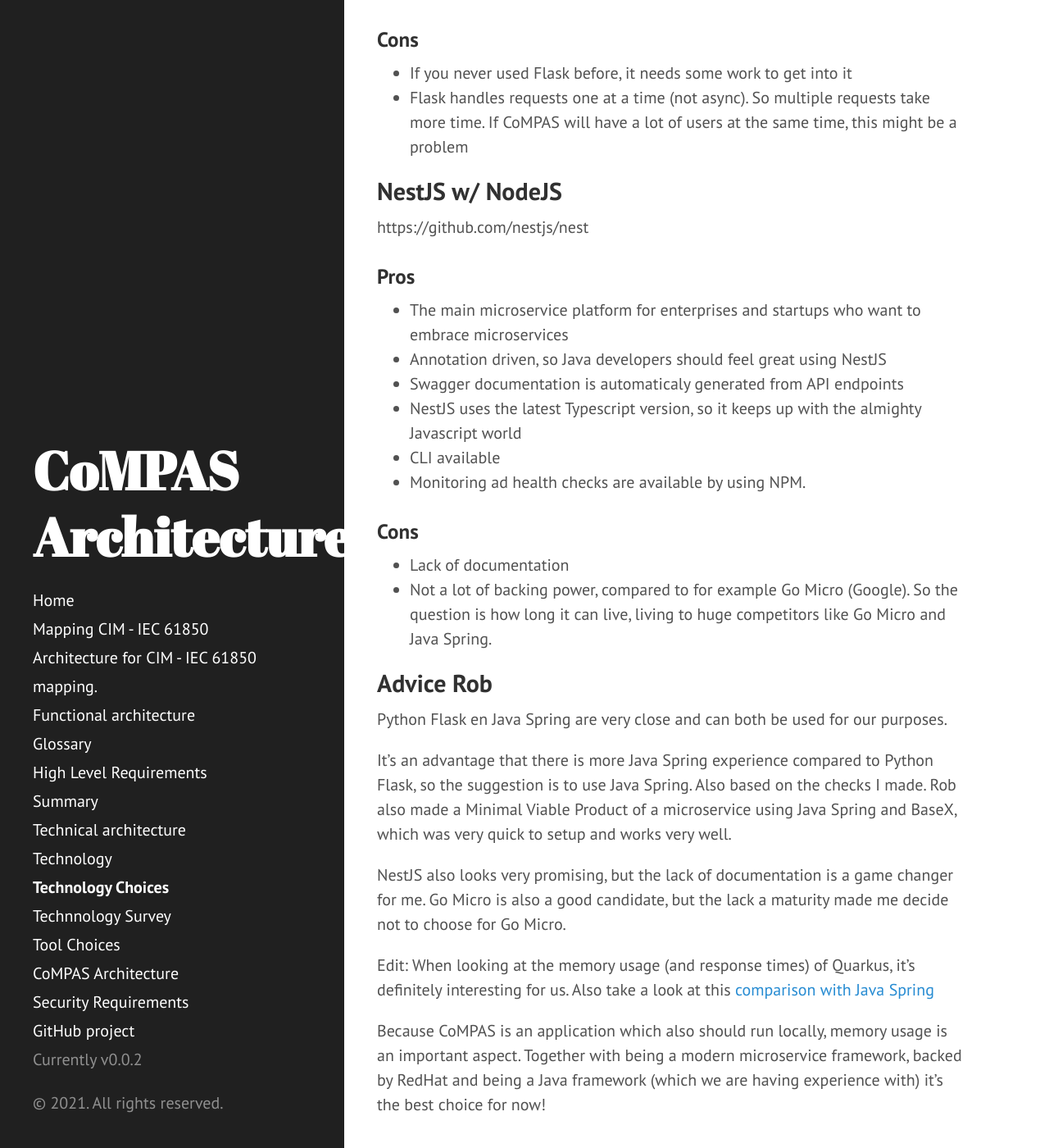
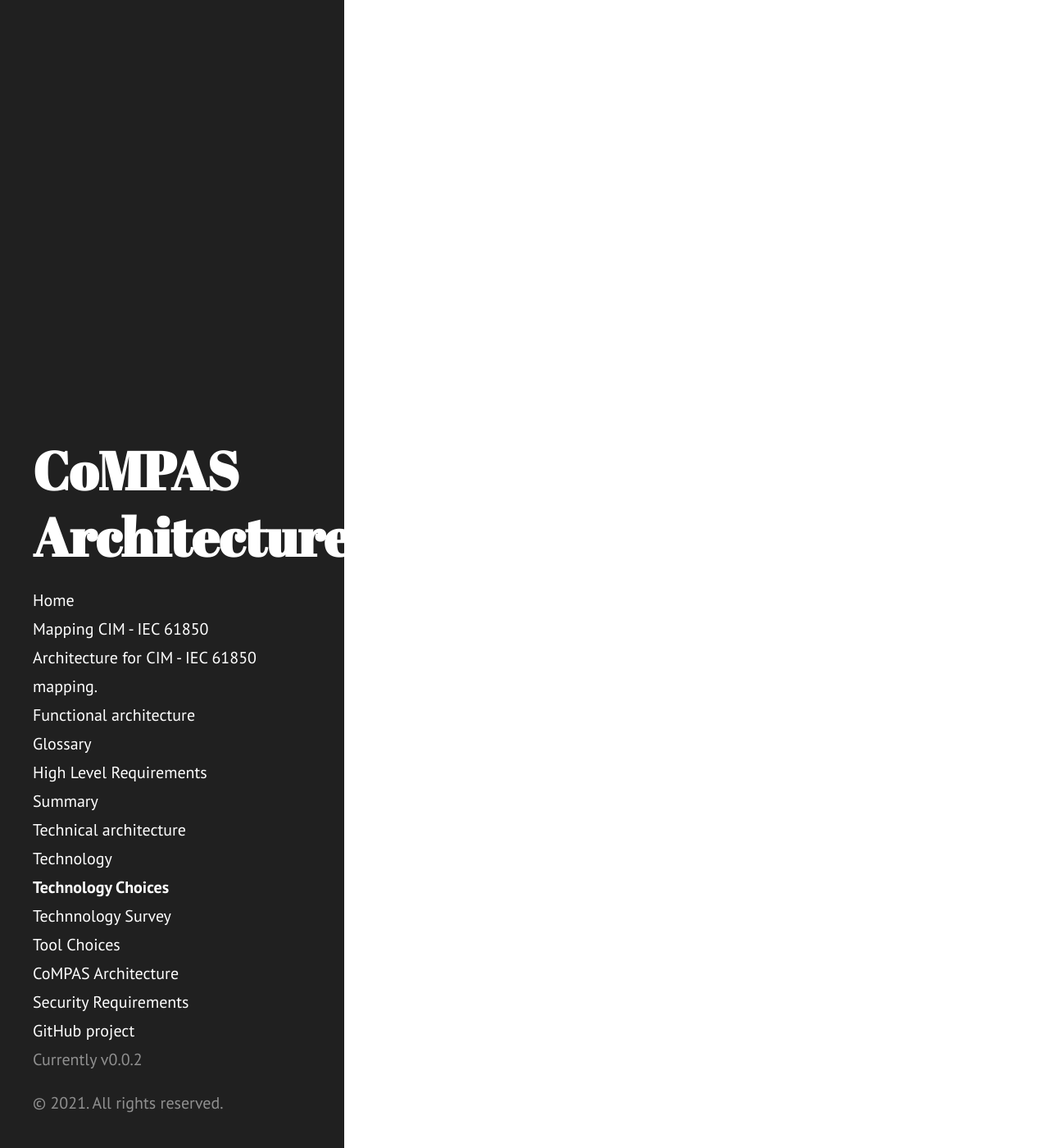
Before and after one commit to com-pas/compas-architecture, a Jekyll site: the page built from TECHNOLOGY_CHOICES.md, in a window 1280 px wide and 1400 px high, scrolled down 9366 px. Shown: the whole window at 82% size. Built offline with Jekyll 4.4.1, drawn with Linux system fonts in a browser that asks for light colours; our own code applies the rules of GitHub Pages for plain Markdown files; some of the changed text lies outside the part shown.

Commit message:
Removed microservice choice
Signed-off-by: Rob Tjalma <rob@tjalma.com>
Signed-off-by: Jorgen <scubajorgen@gmail.com>

```diff
--- a/TECHNOLOGY_CHOICES.md
+++ b/TECHNOLOGY_CHOICES.md
@@ -143,96 +143,3 @@ https://github.com/Schematron/schematron-exist
 
 RiseClipse is also a good candidate, because it's dedicated on IEC 61850/CIM validation.
 Only thing is, it's not as flexible as using Schematron. But I really do like the combination Schematron and eXist-db/BaseX.
-
-# Microservice technology
-A good technology is key to a good microservice.
-
-But be aware: it's not a definitive technology.
-Multiple microservices can have multiple technologies, that's the cool thing about microservices.
-Just create them and put them in a microservice which lives next to the other ones. By using a REST API, it can communicate with the other ones for example.
-## Checks for determining microservice technology
-- Technology should be accepted by the open source community
-- Technology should not be completely new to the community, so we can make some quick progression
-- Components should be independent deployable (for example the CIM conversion component, in case it needs an update)
-- Components should be highly observable (monitoring)
-
-## Quarkus
-https://quarkus.io/
-### Pros
-- Java stack, and working experience is avaiable in the community
-- Open Source
-- Hot reload for quick development
-- Less verbose code when developing REST API's, compared to for example Java Spring
-- Tailored for GraalVM (universal VM), which is also very interesting for us (usage of resources)
-- Huge decrease of memory huge compared to traditional cloud-native stacks like Java Spring.
-- Huge decrease in response times compared to traditional cloud-native stacks like Java Spring.
-- Backed by RedHat
-- Quickly settings up microservices with REST APIs
-
-### Cons
-- Doesn't support full set of some EE standards, like Enterprise JavaBeans. Expected is that it's not a game breaker for us.
-- Relatively new technology, framework could contain some "rookie mistakes". On the other hand, multiple researches are stating the maturity of the framework it achieved in this short time.
-
-## Java Spring
-https://github.com/spring-projects/spring-framework
-### Pros
-- Preferred language for Alliander
-- Lots of experience within CoMPAS community
-- Using Spring (Boot), it's very easy to quickly setup a microservice
-- Massive community
-- Java uses annotation syntax, which makes Java a great language for developing microservices in terms of readability
-- It's more mature compared to for example Spark Java, which is also an option
-- Contains great logging functionality using Logback or SLF4J for example
-- CLI available
-
-### Cons
-- Pretty complex if you never worked with Java Spring
-- Java is pretty slow compared to the other ones
-
-## Go Micro
-https://github.com/micro/micro
-### Pros
-- Great concurrency possibilities
-- Quick issue fixing by the maintainer
-- Lots of examples usages in the Go Micro repository
-
-### Cons
-- Not as mature as Java Spring for example
-- Documentation is mostly source code, so maybe not as easy to read for some people
-- Errors are not always self-explaining
-
-## Python Flask
-https://github.com/pallets/flask
-### Pros
-- Python is really easy to write, quick learning curve and quick prototyping
-- The Flask framework is easy to understand compared to other technologies (not much overhead or boilerplate)
-
-### Cons
-- If you never used Flask before, it needs some work to get into it
-- Flask handles requests one at a time (not async). So multiple requests take more time. If CoMPAS will have a lot of users at the same time, this might be a problem
-
-## NestJS w/ NodeJS
-https://github.com/nestjs/nest
-### Pros
-- The main microservice platform for enterprises and startups who want to embrace microservices
-- Annotation driven, so Java developers should feel great using NestJS
-- Swagger documentation is automaticaly generated from API endpoints
-- NestJS uses the latest Typescript version, so it keeps up with the almighty Javascript world
-- CLI available
-- Monitoring ad health checks are available by using NPM.
-
-### Cons
-- Lack of documentation
-- Not a lot of backing power, compared to for example Go Micro (Google). So the question is how long it can live, living to huge competitors like Go Micro and Java Spring.
-
-## Advice Rob
-Python Flask en Java Spring are very close and can both be used for our purposes.
-
-It's an advantage that there is more Java Spring experience compared to Python Flask, so the suggestion is to use Java Spring. Also based on the checks I made.
-Rob also made a Minimal Viable Product of a microservice using Java Spring and BaseX, which was very quick to setup and works very well.
-
-NestJS also looks very promising, but the lack of documentation is a game changer for me. Go Micro is also a good candidate, but the lack a maturity made me decide not to choose for Go Micro.
-
-Edit: When looking at the memory usage (and response times) of Quarkus, it's definitely interesting for us. Also take a look at this [comparison with Java Spring](https://simply-how.com/quarkus-vs-spring-boot-production-performance)
-
-Because CoMPAS is an application which also should run locally, memory usage is an important aspect. Together with being a modern microservice framework, backed by RedHat and being a Java framework (which we are having experience with) it's the best choice for now!
```
